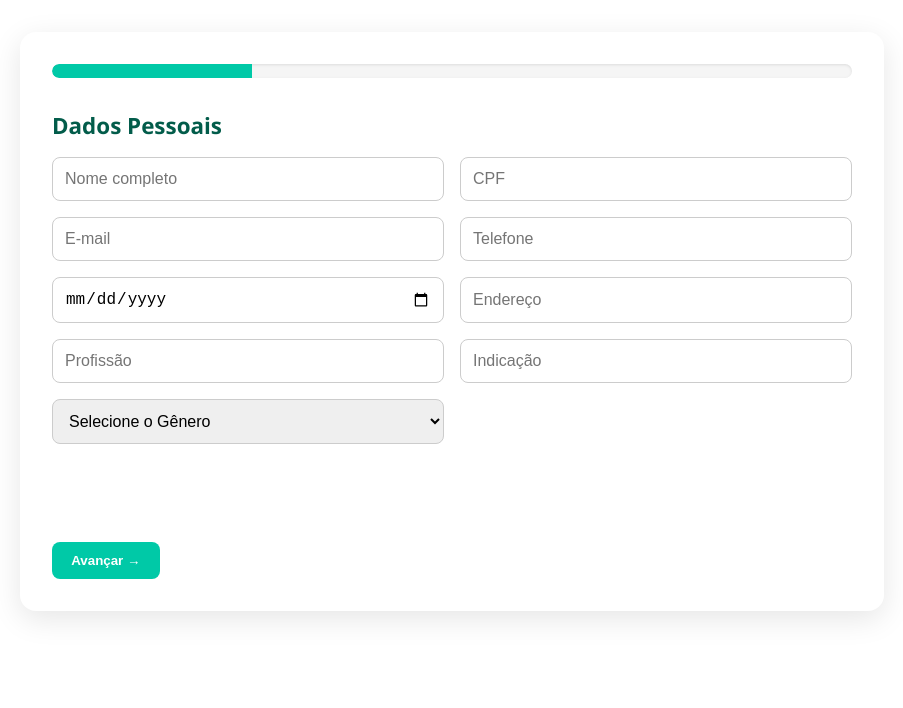
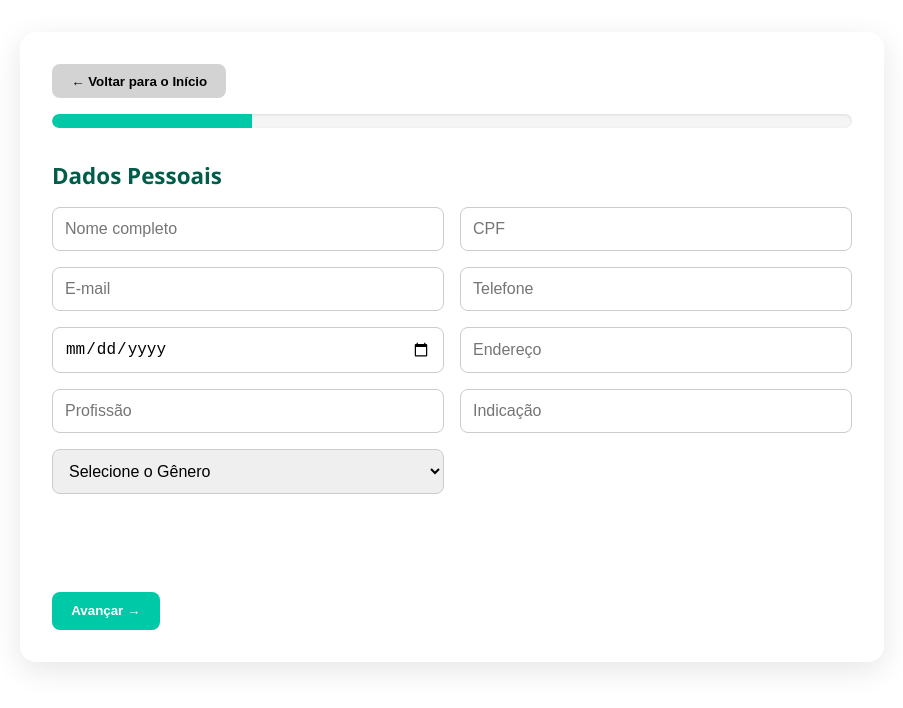
Before and after one commit to nszandrew/desktop-nelmara-electron, a React (Vite) app: page /register-patient in a window 1280 px wide. Shown: the top 708 px of the page, without its empty margins (188-1091 px from the left). Built offline with nearby package versions, Linux system fonts and the light colour scheme.

Commit message:
feat: Patient Screen 100%

```diff
--- a/src/pages/EditPatientPage.jsx
+++ b/src/pages/EditPatientPage.jsx
@@ -158,6 +158,20 @@ export default function EditPatientPage() {
         animation: "fadeIn 0.5s ease-in-out",
       }}
     >
+      <button
+        onClick={() => navigate("/")}
+        style={{
+          marginBottom: "1rem",
+          padding: "0.6rem 1.2rem",
+          backgroundColor: "#d3d3d3",
+          border: "none",
+          borderRadius: "8px",
+          fontWeight: "bold",
+          cursor: "pointer",
+        }}
+      >
+        ← Voltar para o Início
+      </button>
       <ProgressBar currentStep={step} totalSteps={steps.length} />
       <div style={{ minHeight: "400px", transition: "all 0.3s ease" }}>
         <CurrentStep
--- a/src/pages/PatientRegisterPage.jsx
+++ b/src/pages/PatientRegisterPage.jsx
@@ -5,7 +5,7 @@ import MedicalHistoryStep from "./registerSteps/MedicalHistoryStep";
 import LifestyleStep from "./registerSteps/LifestyleStep";
 import ProgressBar from "./registerSteps/ProgressBar";
 import api from "../services/api";
-import { useNavigate } from 'react-router-dom';
+import { useNavigate } from "react-router-dom";
 
 export default function PatientRegisterPage() {
   const navigate = useNavigate();
@@ -90,7 +90,7 @@ export default function PatientRegisterPage() {
       });
 
       alert("Paciente registrado com sucesso!");
-      navigate('/');
+      navigate("/");
     } catch (err) {
       console.error("Erro ao registrar paciente:", err);
       alert("Erro ao registrar paciente.");
@@ -137,6 +137,20 @@ export default function PatientRegisterPage() {
 
   return (
     <div style={styles.container}>
+      <button
+        onClick={() => navigate("/")}
+        style={{
+          marginBottom: "1rem",
+          padding: "0.6rem 1.2rem",
+          backgroundColor: "#d3d3d3",
+          border: "none",
+          borderRadius: "8px",
+          fontWeight: "bold",
+          cursor: "pointer",
+        }}
+      >
+        ← Voltar para o Início
+      </button>
       <ProgressBar currentStep={step} totalSteps={steps.length} />
       <div style={styles.stepWrapper}>
         <CurrentStep
```
